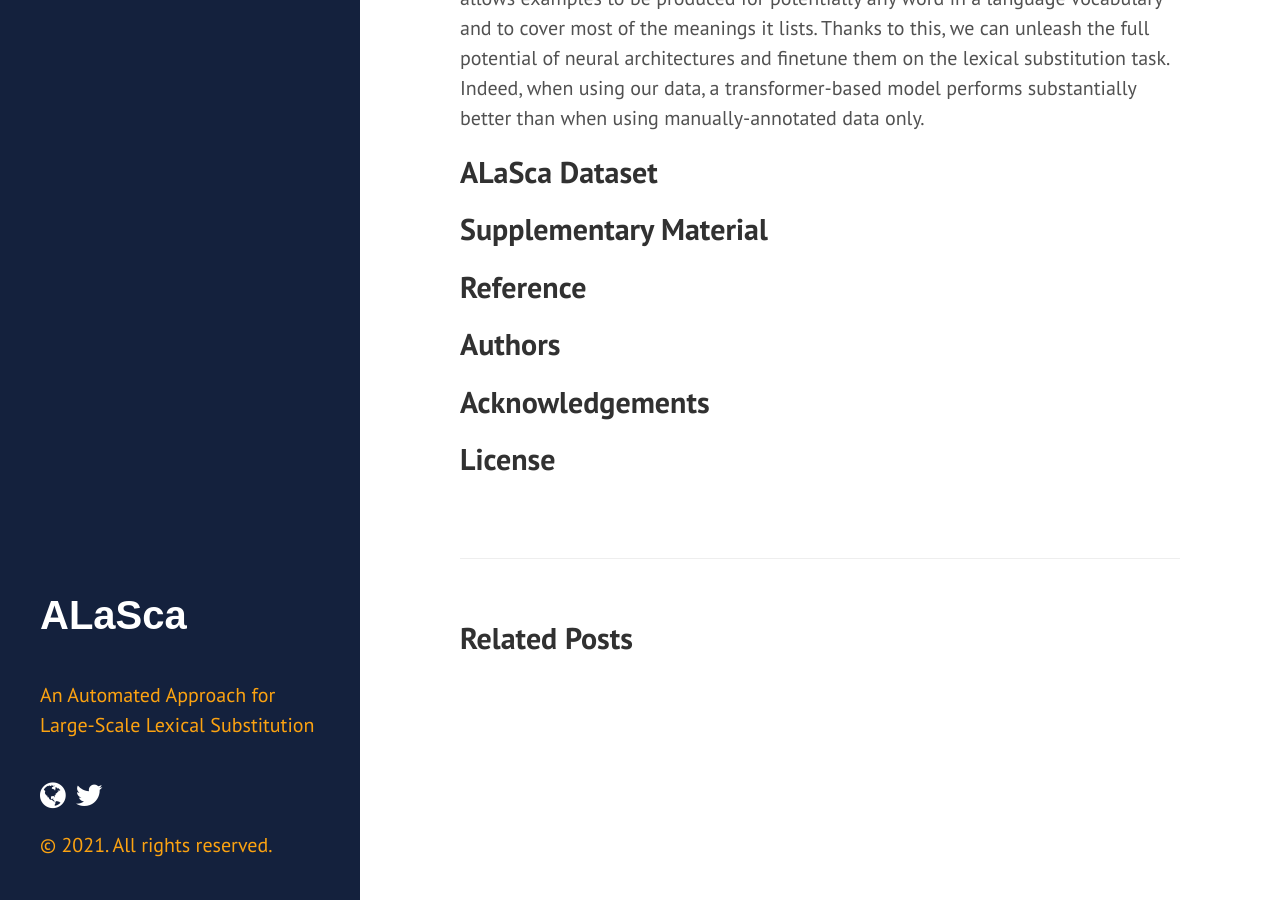
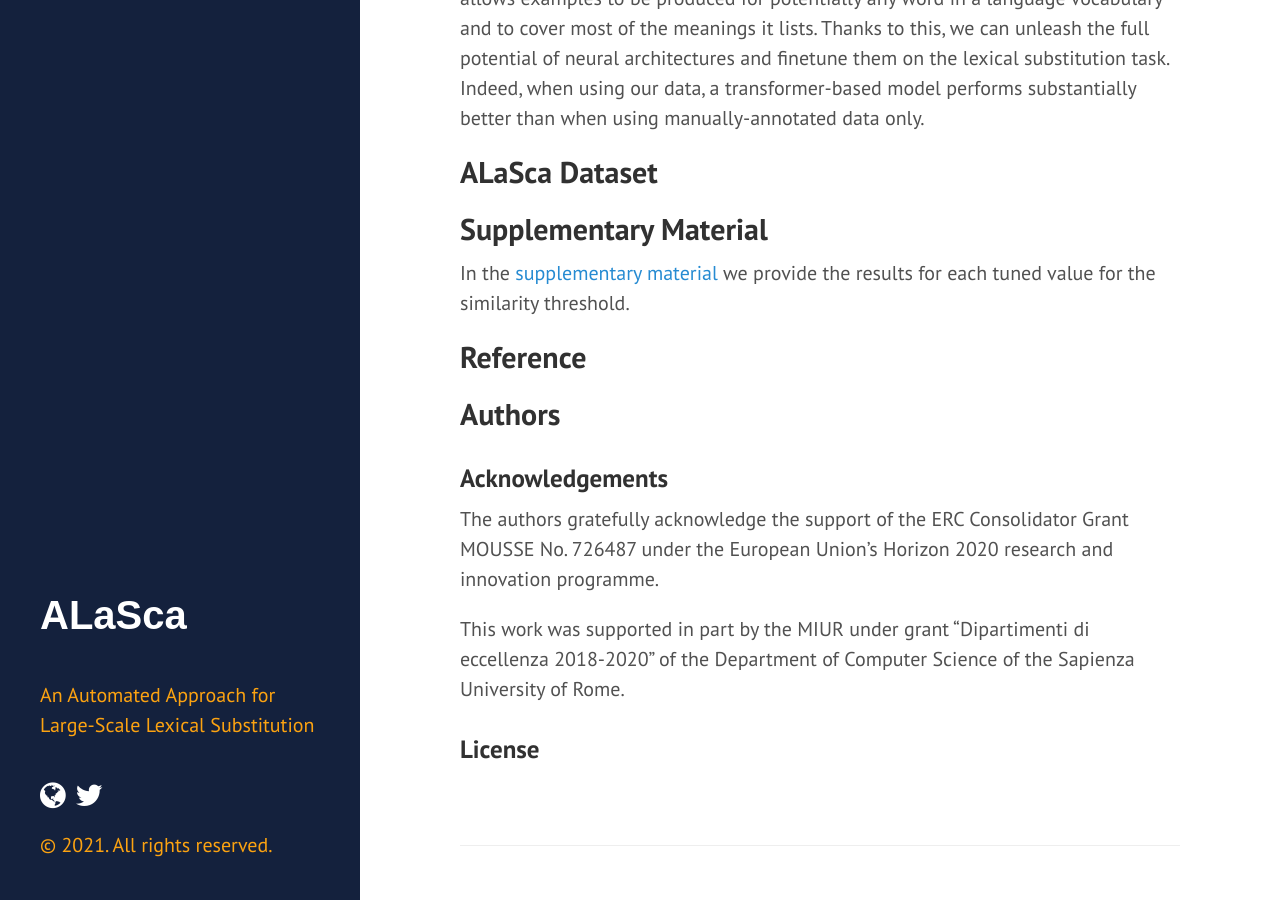
Before and after one commit to caterinaLacerra/ALaSca, a Jekyll site: the page built from docs/_posts/2021-05-24-datasets.md, in a window 1280 px wide and 900 px high, scrolled down 615 px. Built offline with Jekyll 4.4.1, drawn with Linux system fonts in a browser that asks for light colours.

Commit message:
Update 2021-05-24-datasets.md

```diff
--- a/docs/_posts/2021-05-24-datasets.md
+++ b/docs/_posts/2021-05-24-datasets.md
@@ -9,11 +9,16 @@ The lexical substitution task aims at finding suitable replacements for words in
 ## ALaSca Dataset
 
 ## Supplementary Material
+In the [supplementary material](/assets/supplementary_alasca.pdf) we provide the results for each tuned value for the similarity threshold.
+
 
 ## Reference
 
 ## Authors
 
-## Acknowledgements
+### Acknowledgements
+The authors gratefully acknowledge the support of the ERC Consolidator Grant MOUSSE No. 726487 under the European Union’s Horizon 2020 research and innovation programme.
 
-## License
+This work was supported in part by the MIUR under grant “Dipartimenti di eccellenza 2018-2020” of the Department of Computer Science of the Sapienza University of Rome.
+
+### License
```
